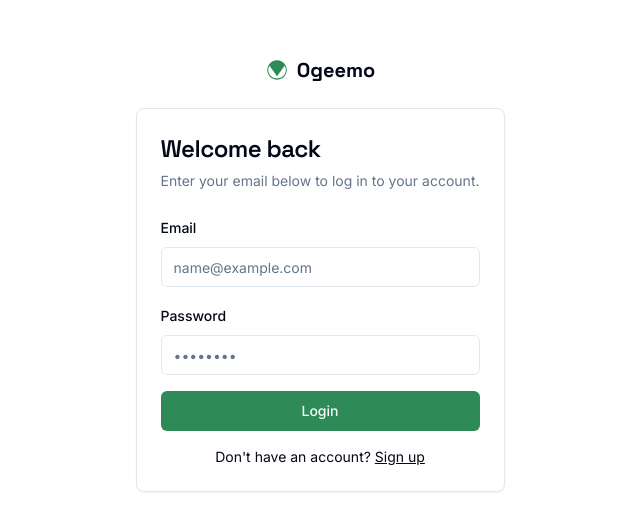
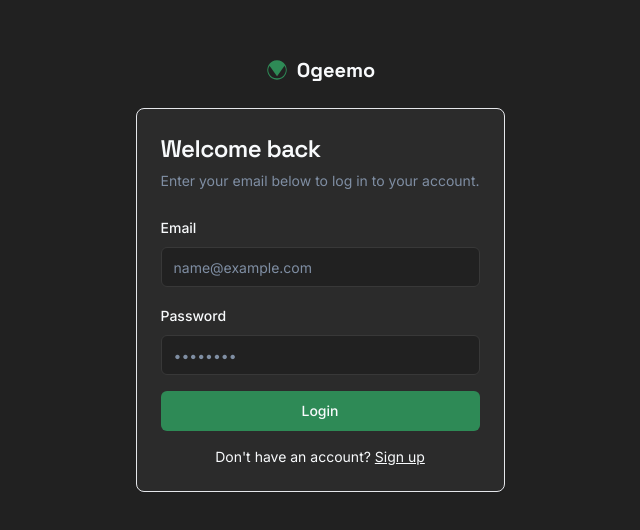
Before and after one commit to tas-github/ogeemo-firebase, a Next.js app: page /login in a window 1280 px wide. Shown: the part 126-656 px from the top of the page, without its empty margins (320-960 px from the left). Built offline with nearby package versions, Linux system fonts and the light colour scheme.

Commit message:
The NextJS app server is having trouble starting. Please identify what c

```diff
--- a/src/app/globals.css
+++ b/src/app/globals.css
@@ -4,40 +4,6 @@
 
 @layer base {
   :root {
-    --background: 0 0% 100%;
-    --foreground: 222.2 84% 4.9%;
-    --card: 0 0% 100%;
-    --card-foreground: 222.2 84% 4.9%;
-    --popover: 0 0% 100%;
-    --popover-foreground: 222.2 84% 4.9%;
-    --primary: 146 50% 36%;
-    --primary-foreground: 210 40% 98%;
-    --secondary: 210 40% 96.1%;
-    --secondary-foreground: 222.2 84% 4.9%;
-    --muted: 210 40% 96.1%;
-    --muted-foreground: 215.4 16.3% 46.9%;
-    --accent: 214 50% 36%;
-    --accent-foreground: 210 40% 98%;
-    --destructive: 0 84.2% 60.2%;
-    --destructive-foreground: 210 40% 98%;
-    --border: 214.3 31.8% 91.4%;
-    --input: 214.3 31.8% 91.4%;
-    --ring: 146 50% 36%;
-    --radius: 0.5rem;
-    --chart-1: 12 76% 61%;
-    --chart-2: 173 58% 39%;
-    --chart-3: 197 37% 24%;
-    --chart-4: 43 74% 66%;
-    --chart-5: 27 87% 67%;
-    --sidebar-background: 0 0% 100%;
-    --sidebar-foreground: 222.2 84% 4.9%;
-    --sidebar-accent: 210 40% 96.1%;
-    --sidebar-accent-foreground: 146 50% 36%;
-    --sidebar-border: 214.3 31.8% 91.4%;
-    --sidebar-ring: 146 50% 36%;
-  }
-
-  .dark {
     --background: 0 0% 13%;
     --foreground: 210 40% 98%;
     --card: 0 0% 17%;
@@ -57,6 +23,12 @@
     --border: 0 0% 22%;
     --input: 0 0% 22%;
     --ring: 146 50% 36%;
+    --radius: 0.5rem;
+    --chart-1: 12 76% 61%;
+    --chart-2: 173 58% 39%;
+    --chart-3: 197 37% 24%;
+    --chart-4: 43 74% 66%;
+    --chart-5: 27 87% 67%;
     --sidebar-background: 0 0% 13%;
     --sidebar-foreground: 210 40% 98%;
     --sidebar-accent: 217.2 32.6% 17.5%;
@@ -65,34 +37,11 @@
     --sidebar-ring: 146 50% 36%;
   }
 
-  * {
-    @apply border-border;
-  }
   body {
     @apply bg-background text-foreground;
   }
 }
 
-.custom-scrollbar {
-  scrollbar-width: thin; /* Firefox */
-  scrollbar-color: #a0a0a0 #f0f0f0; /* thumb track */
-}
-.custom-scrollbar::-webkit-scrollbar {
-  width: 8px;
-  height: 8px;
-}
-.custom-scrollbar::-webkit-scrollbar-track {
-  background: #f0f0f0;
-  border-radius: 10px;
-}
-.custom-scrollbar::-webkit-scrollbar-thumb {
-  background-color: #a0a0a0;
-  border-radius: 10px;
-  border: 2px solid #f0f0f0;
-}
-.custom-scrollbar::-webkit-scrollbar-thumb:hover {
-  background-color: #888888;
-}
 /* Custom placeholder for contentEditable div */
 [contenteditable]:empty::before {
   content: attr(placeholder);
```
